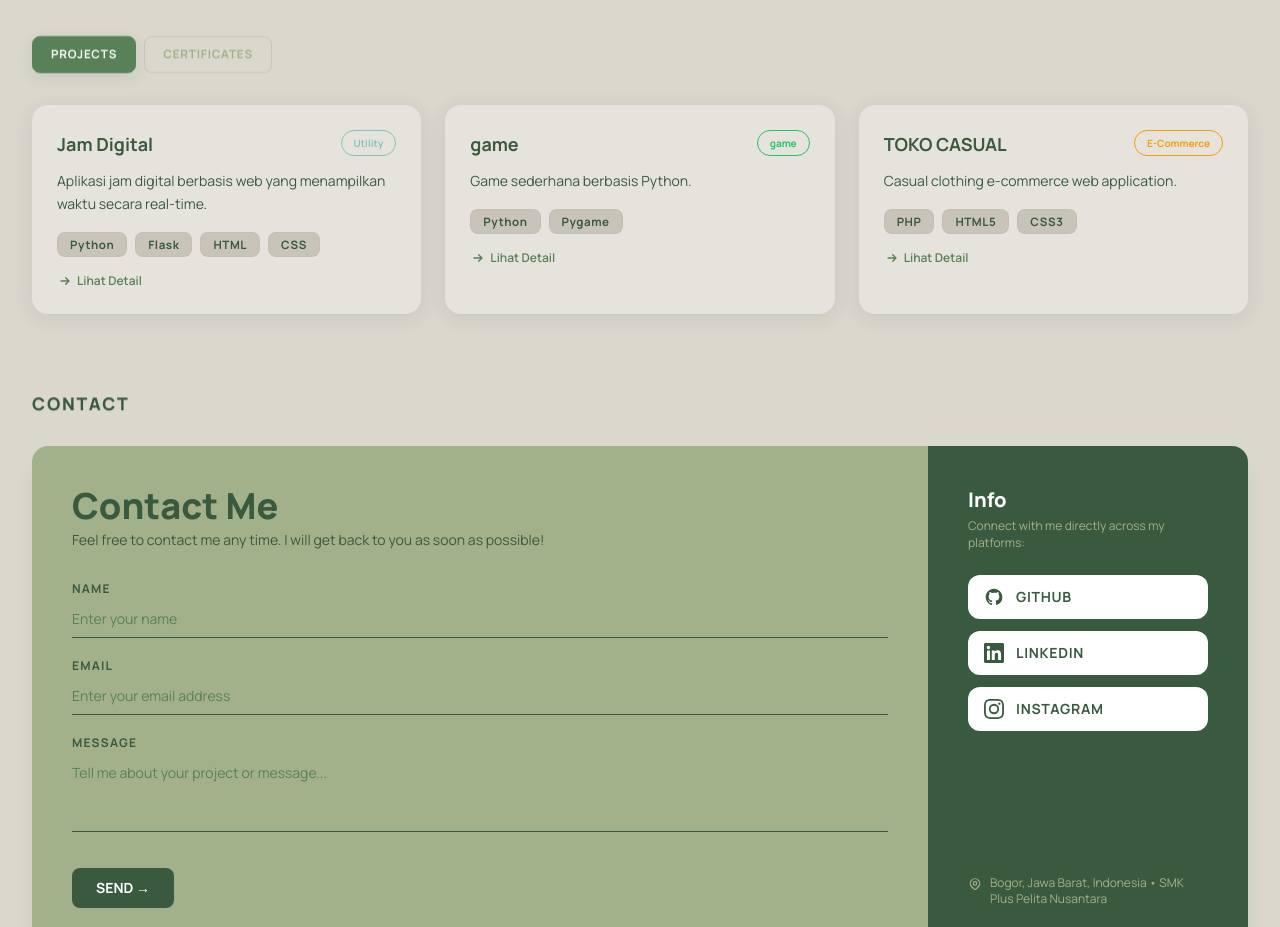
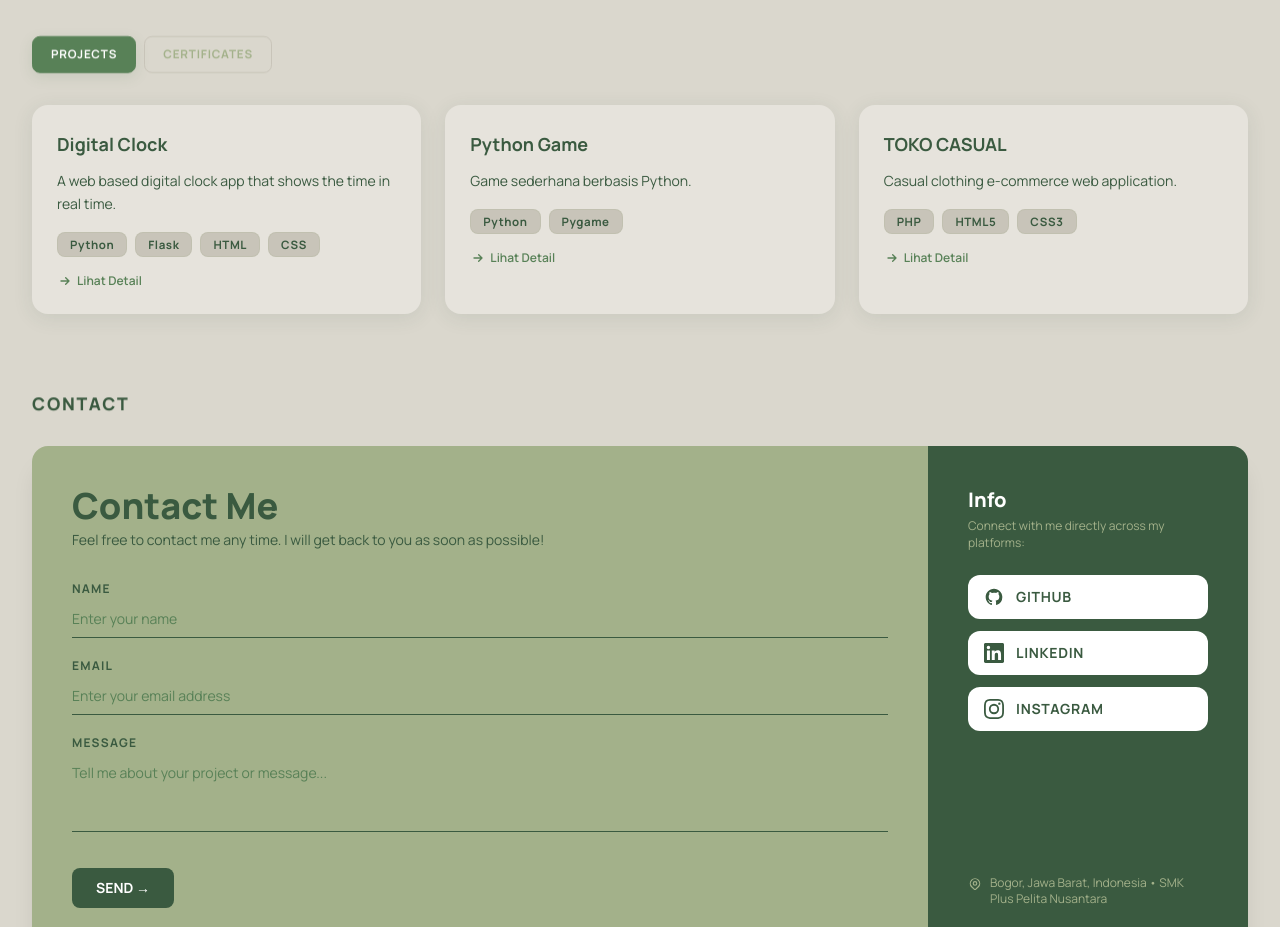
Before and after one commit to sitinurnanung/portofolio-pkl, a Next.js app: page / in a window 1280 px wide. Shown: the part 1422-2349 px from the top of the page. Built offline with nearby package versions, Linux system fonts and the light colour scheme.

Commit message:
Update portfolio: add ecommerce project, revise About & Work sections

```diff
--- a/app/project/[slug]/page.tsx
+++ b/app/project/[slug]/page.tsx
@@ -41,13 +41,13 @@ export default async function ProjectDetail({ params }: Props) {
           </span>
         </div>
 
-        {/* FOTO UTAMA PROJECT (50px) */}
-        <div className="flex justify-center mb-6">
+        {/* FOTO UTAMA PROJECT (Sudah diperbesar) */}
+        <div className="relative w-full h-80 sm:h-[450px] rounded-xl overflow-hidden border-2 border-border mb-6 bg-surface-2">
           {/* eslint-disable-next-line @next/next/no-img-element */}
           <img
             src={project.image}
             alt={project.title}
-            className="max-h-[50px] w-auto h-auto rounded-xl border-2 border-border"
+            className="w-full h-full object-cover"
           />
         </div>
 
--- a/lib/data.ts
+++ b/lib/data.ts
@@ -1,28 +1,28 @@
-export const ROLES = ["Web Developer", "Software Engineer", "Fullstack Developer"];
+export const ROLES = ["Web Developer", "Software Engineer","Web Designer" ];
 
 export const projects = [
   {
-    slug: "jam-digital",
-    title: "Jam Digital",
-    badge: "Utility",
+    slug: "digital-clock",
+    title: "Digital Clock",
+    badge: "Web App",
     badgeColor: "#83c5be",
-    desc: "Aplikasi jam digital berbasis web yang menampilkan waktu secara real-time.",
+    desc: "A web based digital clock app that shows the time in real time.",
     longDesc:
       "Project ini dibuat untuk melatih pemahaman tentang Flask dan JavaScript. Jam menampilkan waktu secara real-time dengan tampilan yang clean dan minimalis. Dibuat menggunakan Python Flask sebagai backend dan HTML/CSS/JavaScript untuk tampilan.",
     tech: ["Python", "Flask", "HTML", "CSS"],
     image: "/project/jam-digital.png",
     link: "https://github.com/sitinurnanung/jam-digital",
   },
-    {
+  {
     slug: "game",
-    title: "game",
-    badge: "game",
+    title: "Python Game",
+    badge: "Game",
     badgeColor: "#22C55E",
     desc: "Game sederhana berbasis Python.",
     longDesc: "Deskripsi panjang tentang game ini...",
     tech: ["Python", "Pygame"],
     image: "/project/game.png",
-    link: "https://github.com/sitinurnanung/Game-py",
+    link: "https://github.com/sitinurnanung/game",
   },
   {
     slug: "ecommerce",
@@ -35,6 +35,7 @@ export const projects = [
     image: "/project/ecommerce.png",
     link: "https://github.com/sitinurnanung/ecommerce",
   },
+
 ];
 export const certificates = [
   { title: "Game Design: From Hobby to Ho hooks - Hooked In Minutes, Engaged For Days", image: "/sertifikat1.jpeg" },
--- a/sections/About.tsx
+++ b/sections/About.tsx
@@ -1,4 +1,3 @@
-// sections/About.tsx
 export function About() {
   return (
     <section
@@ -9,10 +8,8 @@ export function About() {
         <h2 className="section-title text-text">PROFILE</h2>
       </div>
 
-      {/* RESPONSIF: di HP vertikal, di desktop horizontal */}
       <div className="flex flex-col sm:flex-row items-center sm:items-start gap-6 sm:gap-6 md:gap-8 lg:gap-14">
 
-        {/* ===== FOTO ===== */}
         <div className="w-full sm:w-48 md:w-64 lg:w-72 flex-shrink-0 group reveal-left delay-100 max-w-[260px] sm:max-w-none">
           <div className="relative">
             <div
@@ -20,7 +17,6 @@ export function About() {
               style={{ backgroundColor: '#A3B18A' }}
             >
               <div className="relative aspect-[4/5] w-full rounded-xl sm:rounded-2xl overflow-hidden shadow-inner">
-                {/* FOTO PROFILE */}
                 <img
                   src="/photo.jpg"
                   alt="Foto Profil Siti Nur Hayati"
--- a/sections/Work.tsx
+++ b/sections/Work.tsx
@@ -1,4 +1,3 @@
-// sections/Work.tsx
 "use client";
 
 import { useState } from "react";
@@ -13,7 +12,6 @@ export function Work() {
   const handleShake = (index: number, type: "project" | "cert") => {
     setShakingIndex(index);
     setShakeType(type);
-    // Reset setelah animasi selesai (400ms)
     setTimeout(() => {
       setShakingIndex(null);
       setShakeType(null);
@@ -29,7 +27,6 @@ export function Work() {
         <h2 className="section-title text-text">MY WORK</h2>
       </div>
 
-      {/* ================= TAB BUTTONS ================= */}
       <div className="flex gap-2 mb-8 flex-wrap reveal delay-100">
         {[
           { id: "projects", label: "PROJECTS" },
@@ -46,7 +43,6 @@ export function Work() {
       </div>
 
       <div>
-        {/* ================= PROJECTS ================= */}
         {activeTab === "projects" && (
           <div className="grid grid-cols-2 md:grid-cols-2 lg:grid-cols-3 gap-3 sm:gap-6 items-stretch">
             {projects.map((project, i) => (
@@ -62,15 +58,6 @@ export function Work() {
                   <h3 className="font-bold text-xs sm:text-lg text-text">
                     {project.title}
                   </h3>
-                  <span
-                    className="px-2 sm:px-3 py-1 rounded-full text-[8px] sm:text-[10px] font-bold border"
-                    style={{
-                      color: project.badgeColor,
-                      borderColor: project.badgeColor,
-                    }}
-                  >
-                    {project.badge}
-                  </span>
                 </div>
                 <p className="text-[10px] sm:text-sm leading-relaxed text-text-2">
                   {project.desc}
@@ -83,7 +70,6 @@ export function Work() {
                   ))}
                 </div>
 
-                {/* Indikator "Lihat Detail" */}
                 <div className="mt-3 sm:mt-4 flex items-center gap-1 text-[9px] sm:text-xs font-semibold text-[#588157]">
                   <svg
                     className="w-3 h-3 sm:w-4 sm:h-4"
```
Also changed, not shown: public/photo.jpg, public/project/ecommerce.png (added).
